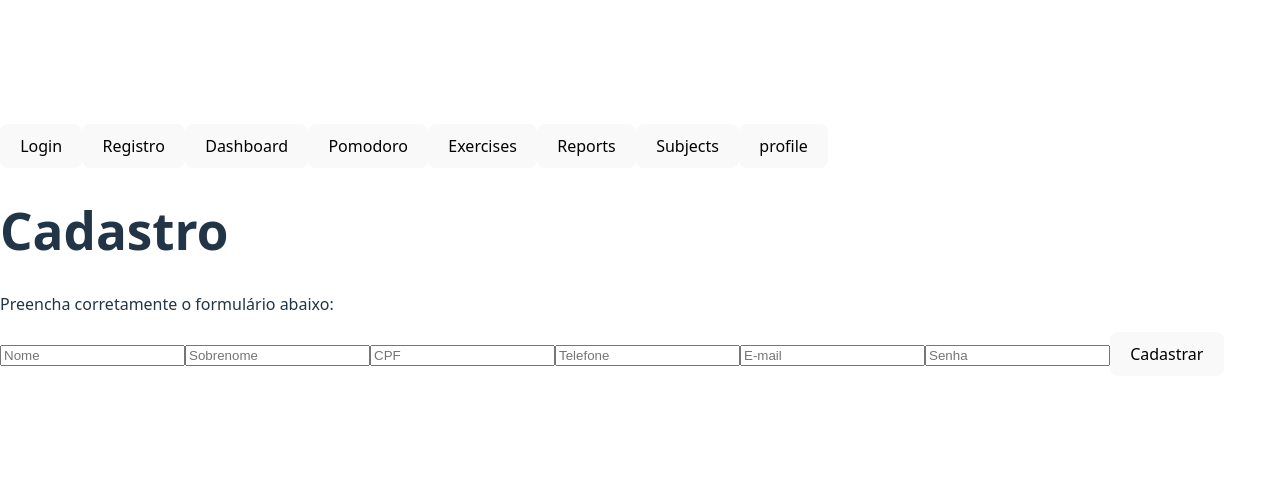
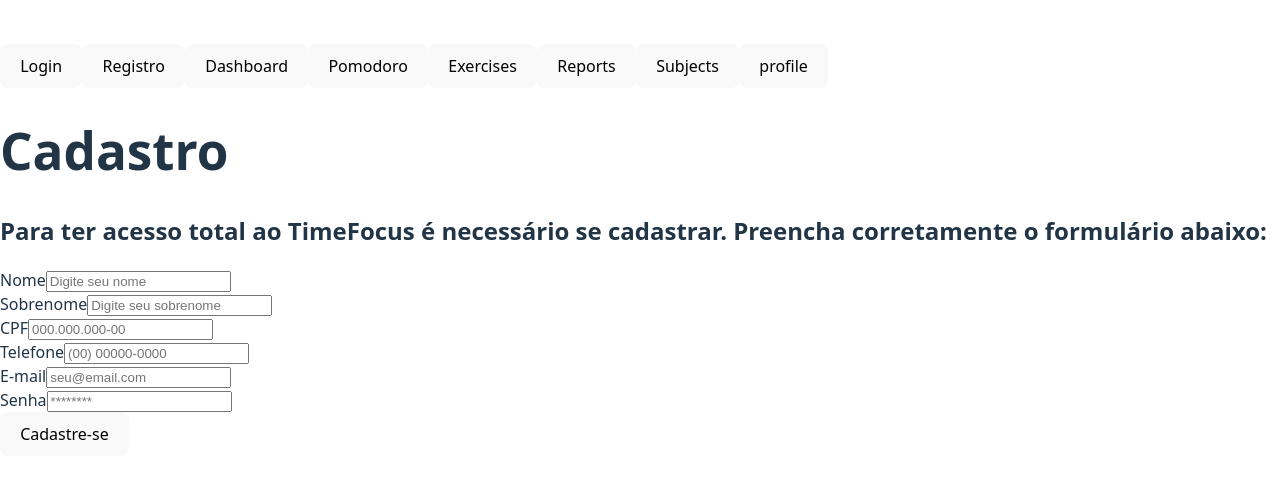
Before and after one commit to Jamersom-silva/timefocus, a React (Vite) app in the folder frontend/: page /register in a window 1280 px wide. Shown: the part 150-628 px from the top of the page. Built offline with nearby package versions, Linux system fonts and the light colour scheme.

Commit message:
adicionando componet button

```diff
--- a/frontend/src/pages/Register/Register.tsx
+++ b/frontend/src/pages/Register/Register.tsx
@@ -1,13 +1,35 @@
 import Header from "../../components/Header/Header";
-import RegisterForm from "../../components/RegisterForm";
+import Input from "../../components/Input/Input";
+import Button from "../../components/Button/Button";
 
 export default function RegisterPage() {
   return (
-    <div className="home-page">
+    <div className="home-page min-h-screen flex flex-col">
       <Header />
-      <h1>Cadastro</h1>
-      <p>Preencha corretamente o formulário abaixo:</p>
-      <RegisterForm />
+
+      <main className="flex-1 p-6 bg-gray-50 flex flex-col items-center">
+        <h1 className="text-3xl font-bold mb-2">Cadastro</h1>
+        <h2 className="text-lg text-gray-600 mb-6 text-center max-w-lg">
+          Para ter acesso total ao TimeFocus é necessário se cadastrar.
+          Preencha corretamente o formulário abaixo:
+        </h2>
+
+        {/* Formulário */}
+        <form className="bg-white shadow rounded-lg p-6 w-full max-w-md">
+          <Input label="Nome" type="text" placeholder="Digite seu nome" />
+          <Input label="Sobrenome" type="text" placeholder="Digite seu sobrenome" />
+          <Input label="CPF" type="text" placeholder="000.000.000-00" />
+          <Input label="Telefone" type="tel" placeholder="(00) 00000-0000" />
+          <Input label="E-mail" type="email" placeholder="seu@email.com" />
+          <Input label="Senha" type="password" placeholder="********" />
+
+          <div className="mt-4">
+            <Button variant="primary" size="lg">
+              Cadastre-se
+            </Button>
+          </div>
+        </form>
+      </main>
     </div>
   );
 }
```
